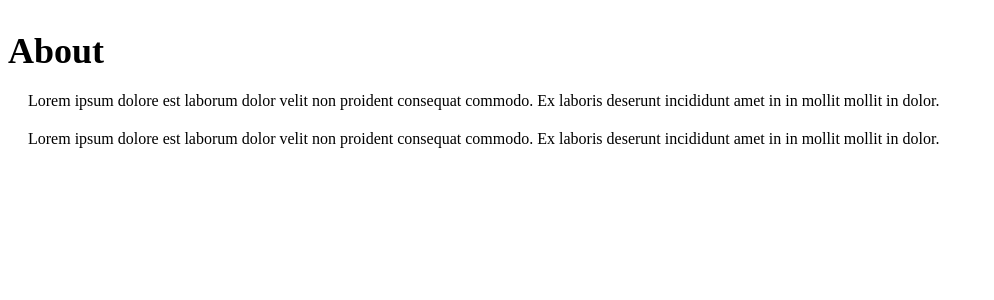
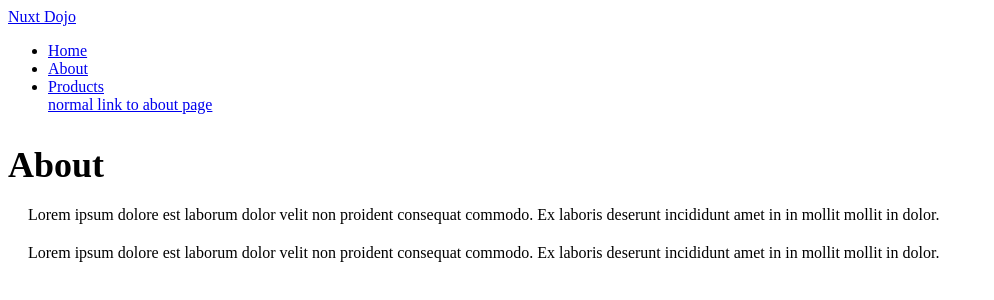
Before and after one commit to educbraga/nuxt-3-net-ninja, a Nuxt app: page /about in a window 1280 px wide. Shown: the top 300 px of the page, without its empty margins (0-994 px from the left). Built offline with nearby package versions, Linux system fonts and the light colour scheme.

Commit message:
adiciona header com nuxtlinks

```diff
--- a/pages/about.vue
+++ b/pages/about.vue
@@ -1,4 +1,17 @@
 <template>
+	<div>
+		<header>
+			<nav>
+				<NuxtLink to="/">Nuxt Dojo</NuxtLink>
+				<ul>
+					<li><NuxtLink to="/">Home</NuxtLink></li>
+					<li><NuxtLink to="/about">About</NuxtLink></li>
+					<li><NuxtLink to="/products">Products</NuxtLink></li>
+					<a href="/about">normal link to about page</a>
+				</ul>
+			</nav>
+		</header>
+	</div>
 	<h2>About</h2>
 	<p>Lorem ipsum dolore est laborum dolor velit non proident consequat commodo. Ex laboris deserunt incididunt amet in in mollit mollit in dolor.</p>
 	<p>Lorem ipsum dolore est laborum dolor velit non proident consequat commodo. Ex laboris deserunt incididunt amet in in mollit mollit in dolor.</p>
--- a/pages/index.vue
+++ b/pages/index.vue
@@ -1,4 +1,18 @@
 <template>
+	<div>
+		<header>
+			<nav>
+				<NuxtLink to="/">Nuxt Dojo</NuxtLink>
+				<ul>
+					<li><NuxtLink to="/">Home</NuxtLink></li>
+					<li><NuxtLink to="/about">About</NuxtLink></li>
+					<li><NuxtLink to="/products">Products</NuxtLink></li>
+					<a href="/about">normal link to about page</a>
+				</ul>
+
+			</nav>
+		</header>
+	</div>
 	<h2>Home</h2>
 	<p>Lorem ipsum dolore est laborum dolor velit non proident consequat commodo. Ex laboris deserunt incididunt amet in in mollit mollit in dolor.</p>
 	<p>Lorem ipsum dolore est laborum dolor velit non proident consequat commodo. Ex laboris deserunt incididunt amet in in mollit mollit in dolor.</p>
```
